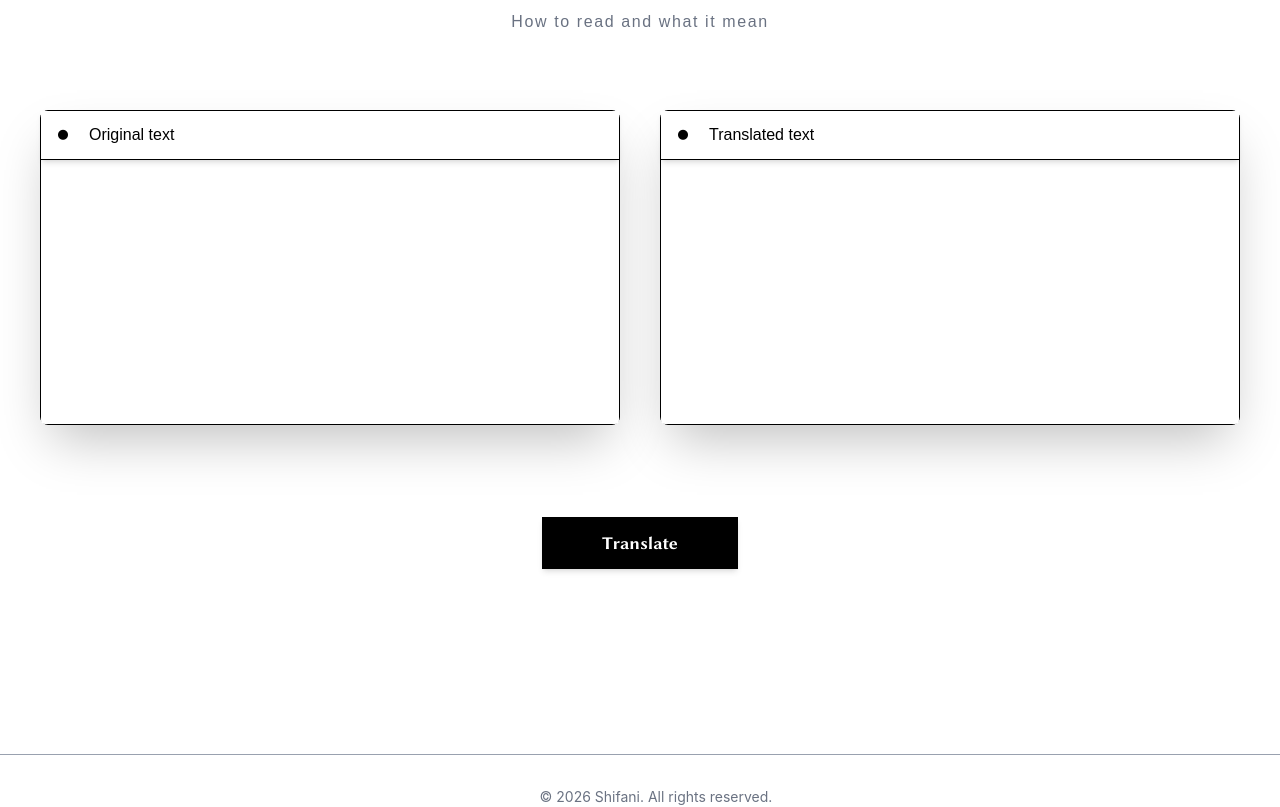
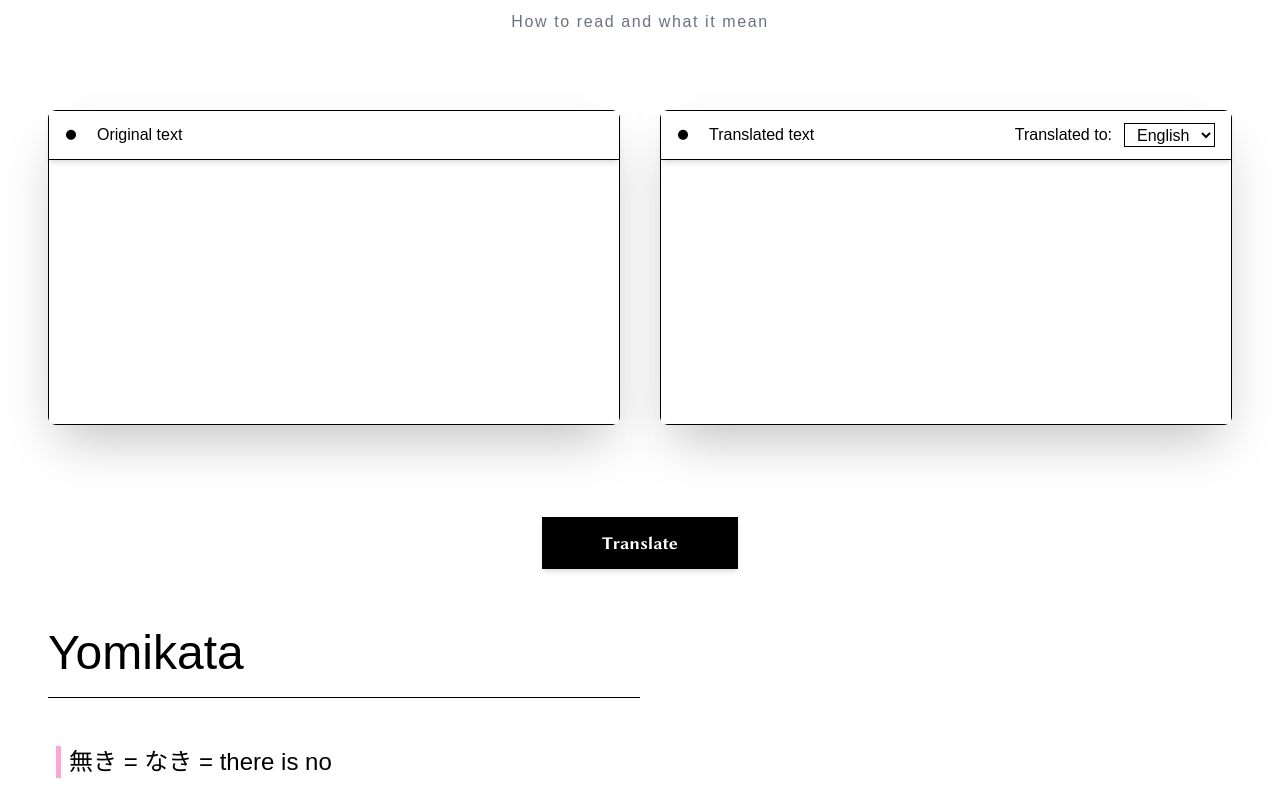
Before and after one commit to Shifani16/yomikata-project, a React (Vite) app: page / in a window 1280 px wide. Shown: the part 240-1047 px from the top of the page. Built offline with nearby package versions, Linux system fonts and the light colour scheme; a web font is replaced by a local one.

Commit message:
Adding dark mode

```diff
--- a/src/App.tsx
+++ b/src/App.tsx
@@ -9,7 +9,7 @@ import Footer from "./components/Footer";
 function App() {
   return (
     <BrowserRouter>
-      <div className="overflow-x-hidden">
+      <div className="bg-white dark:bg-dark-bg overflow-x-hidden">
         <Navbar />
         <Routes>
           <Route path="/" element={<Home />} />
--- a/src/components/Footer.tsx
+++ b/src/components/Footer.tsx
@@ -1,8 +1,8 @@
 export function Footer() {
     return (
-        <footer className="px-2 py-4 border-t border-gray-400">
+        <footer className="px-2 py-2 border-t bottom-0 border-gray-400">
             <div className="flex justify-center w-full mt-4 ml-4">
-                <p className="text-gray-500 text-sm">&copy; 2026 Shifani. All rights reserved.</p>
+                <p className="text-gray-500 dark:text-gray-light text-sm">&copy; 2026 Shifani. All rights reserved.</p>
             </div>
         </footer>
     );
--- a/src/components/Home.tsx
+++ b/src/components/Home.tsx
@@ -1,23 +1,24 @@
 import TextArea from "./TextArea";
+import Yomikata from "./Yomikata";
 
 export function Home() {
   return (
-    <section className="h-screen flex mt-25 justify-center">
-      <div className="flex flex-col items-center gap-15 w-full px-2">
+    <section className="min-h-screen flex mt-25">
+      <div className="flex flex-col gap-15 w-full px-2">
+        <div className="flex flex-col items-center gap-15 w-full px-2 justify-center">
+          {/* Title and Subtitle */}
+          <div className="font-zhongsong text-center">
+            <h1 className="text-5xl text-black dark:text-white">Find Out and Learn!</h1>
+            <p className="text-md text-gray-500 dark:text-mid-gray mt-2 tracking-widest">
+              How to read and what it mean
+            </p>
+          </div>
 
-        {/* Title and Subtitle */}
-        <div className="font-zhongsong text-center">
-          <h1 className="text-5xl">Find Out and Learn!</h1>
-          <p className="text-md text-gray-500 mt-2 tracking-widest">
-            How to read and what it mean
-          </p>
+          <TextArea />
         </div>
-
-        {/* Textareas Container (w-full makes the gray box stretch across the screen) */}
-
-        <TextArea />
-
-
+        <div className="h-screen">
+          <Yomikata />
+        </div>
       </div>
     </section>
   );
--- a/src/components/Navbar.tsx
+++ b/src/components/Navbar.tsx
@@ -1,20 +1,59 @@
+import { useEffect, useState } from "react";
 import { NavLink } from "react-router-dom";
 
 export default function Navbar() {
+  const [isDark, setIsDarkMode] = useState(false);
+
+  useEffect(() => {
+    const isDark = document.documentElement.classList.contains("dark") || localStorage.theme === "dark";
+    setIsDarkMode(isDark);
+    if (isDark) {
+      document.documentElement.classList.add("dark");
+    }
+  }, []);
+
+  const toggleDarkMode = () => {
+    if (isDark) {
+      document.documentElement.classList.remove("dark");
+      localStorage.theme = "light";
+      setIsDarkMode(false);
+    } else {
+      document.documentElement.classList.add("dark");
+      localStorage.theme ="dark";
+      setIsDarkMode(true);
+    }
+  }
+
   return (
     <nav className="px-2 py-4 border-b border-gray-400">
       <div className="flex justify-between w-full mt-4 ml-4">
         <a href="/">
-          <img src="/yomikata-logo.svg" className="w-26 items-center flex justify-center mb-2" alt="Logo" />
+          <img
+            src="/yomikata-logo.svg"
+            className="w-26 items-center flex justify-center mb-2 dark:hidden"
+            alt="Logo"
+          />
+
+          <img
+            src="/yomikata-logo-white.svg"
+            className="w-26 items-center justify-center mb-2 hidden dark:block"
+            alt="Logo-dark"
+          />
         </a>
 
-        <div className="flex mr-10 gap-20 text-xl font-libertinus mt-1.5">
+        <div className="flex mr-10 gap-20 text-xl font-libertinus mt-1.5 text-black dark:text-white">
           <NavLink to="/about">About</NavLink>
-          <a target="_blank" rel="noopener noreferrer" href="https://shifani-portfolio-website.vercel.app/">
+          <a
+            target="_blank"
+            rel="noopener noreferrer"
+            href="https://shifani-portfolio-website.vercel.app/"
+          >
             Contact <i className="ri-arrow-right-up-line"></i>
           </a>
           <div>
-            <i className="ri-moon-line"></i>
+            <button onClick={toggleDarkMode} className="hover:cursor-pointer">
+              <i className={isDark ? "ri-sun-fill"  : "ri-moon-line"}></i>
+            </button>
           </div>
         </div>
       </div>
--- a/src/components/TextArea.tsx
+++ b/src/components/TextArea.tsx
@@ -4,28 +4,39 @@ export default function TextArea() {
       <div className="p-4 rounded-lg w-full">
         <div className="flex gap-10 w-full">
           {/* First Column (Original text) */}
-          <div className="bg-white flex-1 flex flex-col shadow-2xl rounded-lg border">
-            <div className="flex mb-2 px-4 py-3 gap-5 bg-white shadow-md border-b">
+          <div className="bg-white dark:bg-dark-light-bg flex-1 flex flex-col shadow-2xl rounded-lg border dark:border-mid-gray text-black dark:text-white">
+            <div className="flex mb-2 px-4 py-3 gap-5 bg-white dark:bg-dark-light-bg shadow-md border-b">
               <i className="ri-circle-fill text-xs mt-1"></i>
               <h1 className="font-zhongsong">Original text</h1>
             </div>
-            <textarea className="bg-white text-black placeholder:text-gray-400 focus:outline-gray-400 h-64 p-3 rounded w-full resize-none"></textarea>
+            <textarea className="bg-white text-black dark:text-white dark:bg-dark-light-bg placeholder:text-gray-400 focus:outline-gray-400 h-64 p-3 rounded w-full resize-none"></textarea>
           </div>
 
           {/* Second Column (Translated text) */}
-          <div className="bg-white  flex-1 flex flex-col shadow-2xl rounded-lg border">
-            <div className="flex mb-2 px-4 py-3 gap-5 bg-white shadow-md border-b">
-              <i className="ri-circle-fill text-xs mt-1"></i>
-              <h1 className="font-zhongsong">Translated text</h1>
+          <div className="bg-white dark:bg-dark-light-bg flex-1 flex flex-col shadow-2xl rounded-lg border dark:border-mid-gray text-black dark:text-white">
+            <div className="flex mb-2 px-4 py-3 gap-5 justify-between bg-white dark:bg-dark-light-bg shadow-md border-b">
+              <div className="flex flex-row gap-5">
+                <i className="ri-circle-fill text-xs mt-1"></i>
+                <h1 className="font-zhongsong">Translated text</h1>
+              </div>
+
+              <div className="flex font-zhongsong gap-3">
+                <label className="" htmlFor="lang">
+                  Translated to:
+                </label>
+                <select className="border px-2" name="language" id="lang">
+                  <option value="">English</option>
+                </select>
+              </div>
             </div>
-            <textarea className="bg-white text-black placeholder:text-gray-400 focus:outline-gray-400 h-64 p-3 rounded w-full resize-none"></textarea>
+            <textarea className="bg-white dark:bg-dark-light-bg text-black dark:text-white placeholder:text-gray-400 focus:outline-gray-400 h-64 p-3 rounded w-full resize-none"></textarea>
           </div>
         </div>
       </div>
 
       <div className="mt-15 flex justify-center font-libertinus font-bold ">
         <button className="items-center justify-center hover:cursor-pointer">
-          <div className="bg-black shadow-md text-white px-15 py-3 text-lg mt-4 hover:bg-gray-700 transition-colors duration-300">
+          <div className="bg-black dark:bg-mid-gray shadow-md text-white dark:text-black px-15 py-3 text-lg mt-4 hover:bg-gray-700 transition-colors duration-300">
             Translate
           </div>
         </button>
--- /dev/null
+++ b/src/components/Yomikata.tsx
@@ -0,0 +1,15 @@
+export function Yomikata() {
+  return (
+    <section className="w-full px-10 h-screen text-black dark:text-white">
+      <div className="border-b w-1/2 ">
+        <h1 className="text-5xl font-zhongsong mb-5">Yomikata</h1>
+      </div>
+
+      <div className="p-2 font-zhongsong mt-10">
+        <p className="text-2xl border-l-5 px-2 border-pink-300">無き = なき = there is no </p>
+      </div>
+    </section>
+  );
+}
+
+export default Yomikata;
--- a/src/index.css
+++ b/src/index.css
@@ -30,6 +30,8 @@
   --font-zhongsong: 'STZhongsong', sans-serif;
   --font-libertinus: 'Libertinus', sans-serif;
 }
+
+@custom-variant dark (&:where(.dark, .dark *));
 
 /* :root {
   --text: #6b6375;
```
